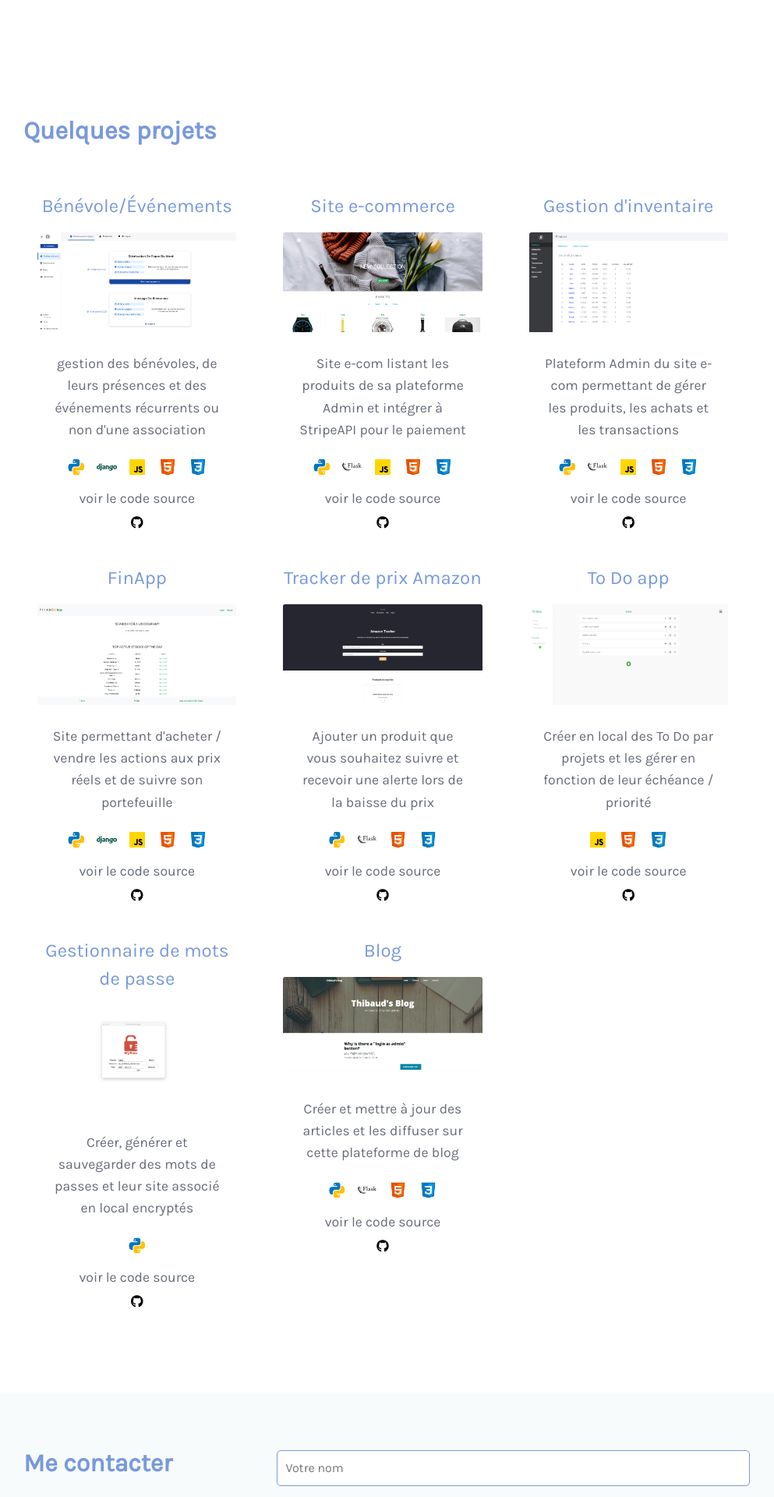
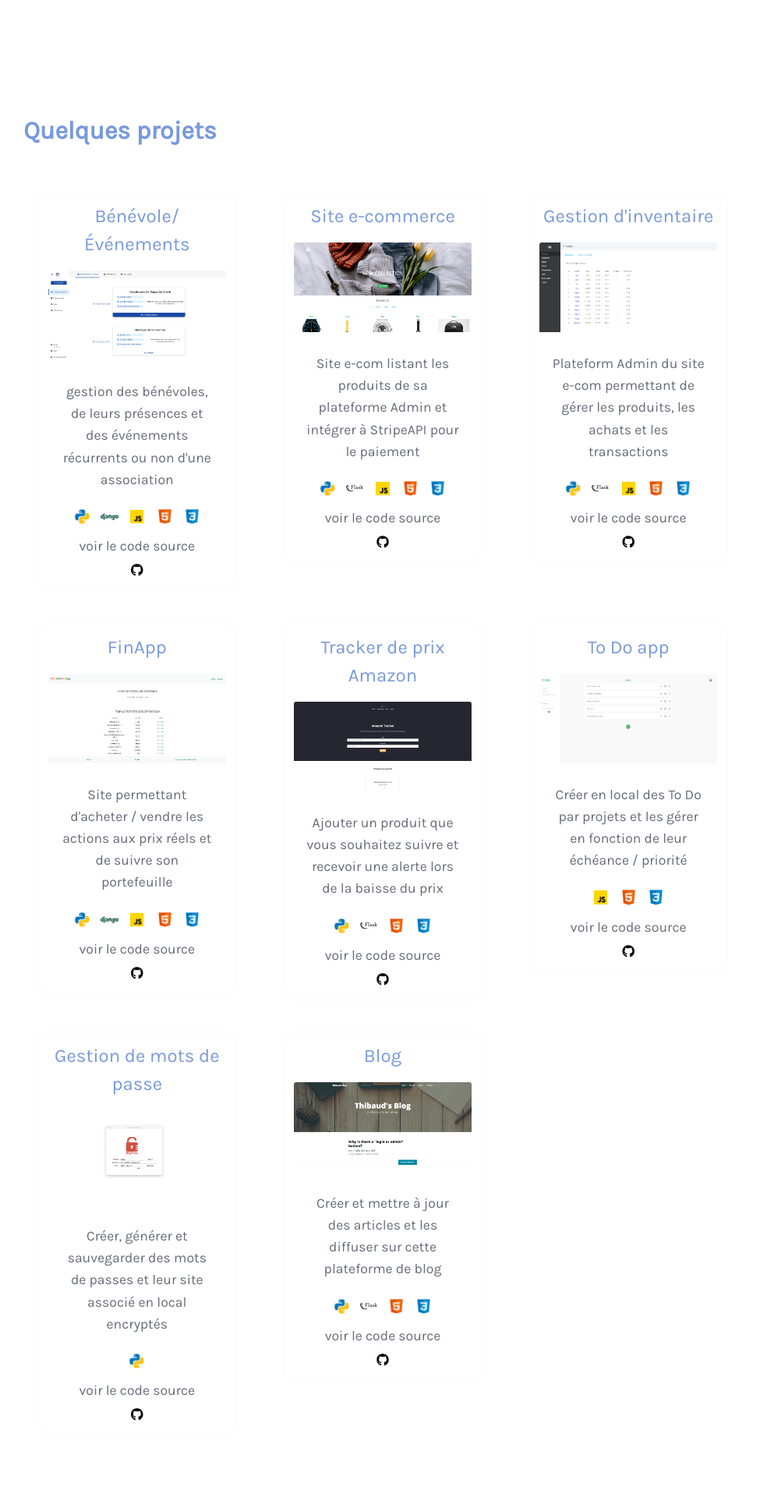
Before and after one commit to tbonnard/portfolio, a Flask app: page / in a window 1280 px wide. Shown: the part 1404-3324 px from the top of the page at 78% size, without its empty margins (149-1142 px from the left). Run offline with Flask 2, Linux system fonts and the light colour scheme; some libraries are stand-ins or nearby versions.

Commit message:
desc card

```diff
--- a/static/css/styles.css
+++ b/static/css/styles.css
@@ -197,8 +197,11 @@ p {
 }
 
 .card {
-    border: none;
+    /* border: none; */
     text-align: center;
+    border: 1px solid rgb(120 153 220 / 5%);
+    border-radius: 1rem;
+    padding:5%;
 }
 
 
--- a/templates/index.html
+++ b/templates/index.html
@@ -265,7 +265,7 @@
             <div class="col-lg-4 col-md-6 project_item">
               <div class="card">
                 <a class="card-title" href="https://github.com/tbonnard/password_manager" target="_blank">
-                  <h3>Gestionnaire de mots de passe</h3></a>
+                  <h3>Gestion de mots de passe</h3></a>
                   <a href="https://github.com/tbonnard/password_manager" target="_blank">
                   <img src="{{ url_for('static', filename='img/pwd.png')}}" class="card-img-top" alt="password"></a>
                 <div class="card-body">
```
